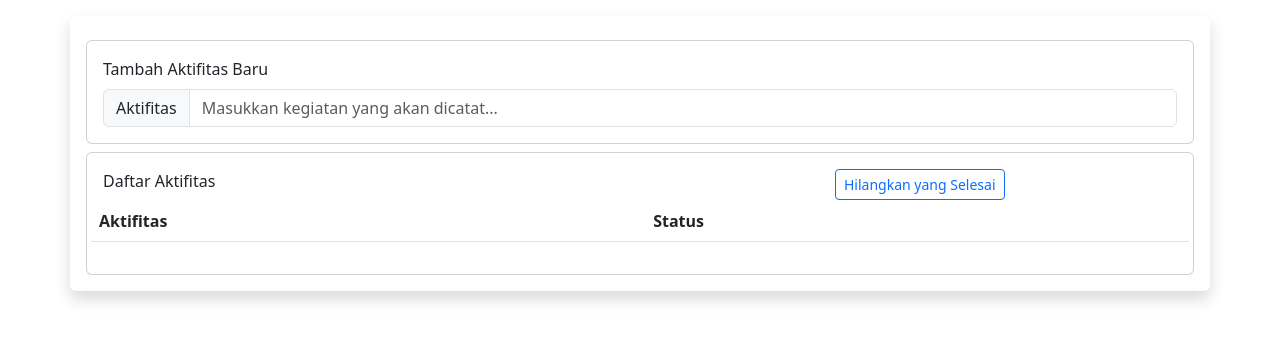
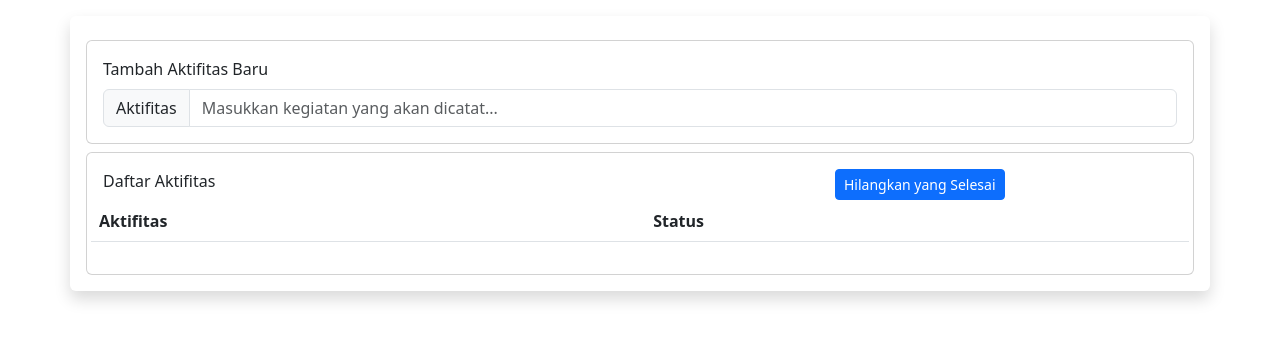
Before and after one commit to MadNewbie/Seleksi-Coding-Thunderlab, a plain HTML site: page index.html in a window 1280 px wide. Drawn offline with nearby package versions, Linux system fonts and the light colour scheme.

Commit message:
ganti warna tombol

```diff
--- a/index.html
+++ b/index.html
@@ -37,7 +37,7 @@
                             </div>
                         </div>
                         <div class="col-4">
-                            <button class="btn btn-sm btn-outline-primary" @click="hideCompleted = !hideCompleted">
+                            <button class="btn btn-sm {{hideCompleted ? btn-primary : btn-outline-primary}}" @click="hideCompleted = !hideCompleted">
                                 {{hideCompleted ? "Tampil Semua" : "Hilangkan yang Selesai"}}
                             </button>
                         </div>
```
